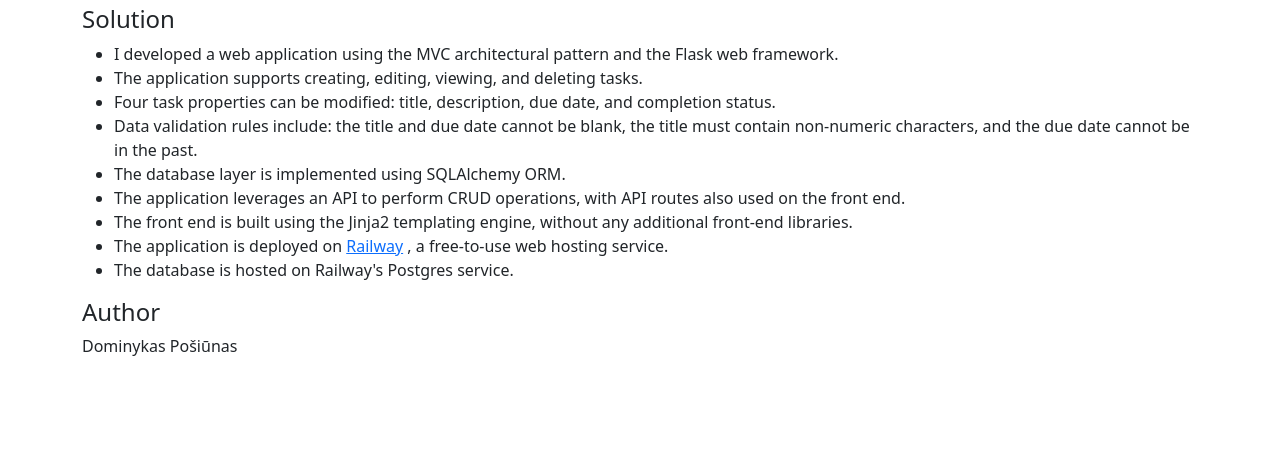
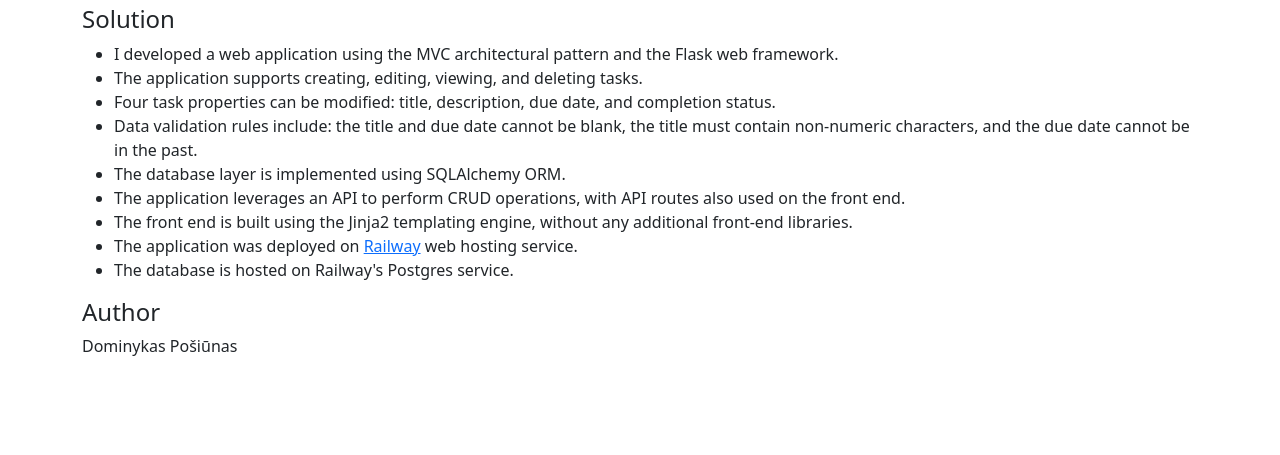
Before and after one commit to Dronzillla/vu_cloud_lab3, a Flask app: page / in a window 1280 px wide. Shown: the part 224-679 px from the top of the page. Run offline with Flask 3, Linux system fonts and the light colour scheme; parts of the project's set-up code (start-up, migrations or seed data) failed here and were passed over.

Commit message:
Fix some minor mistakes in description

```diff
--- a/blueprintapp/blueprints/core/templates/core/index.html
+++ b/blueprintapp/blueprints/core/templates/core/index.html
@@ -19,8 +19,7 @@
             <li>The database layer is implemented using SQLAlchemy ORM.</li>
             <li>The application leverages an API to perform CRUD operations, with API routes also used on the front end.</li>
             <li>The front end is built using the Jinja2 templating engine, without any additional front-end libraries.</li>
-            <li>The application is deployed on <a href="https://railway.com/" target="_blank" rel="noopener noreferrer">Railway</a>
-, a free-to-use web hosting service.</li>
+            <li>The application was deployed on <a href="https://railway.com/" target="_blank" rel="noopener noreferrer">Railway</a> web hosting service.</li>
             <li>The database is hosted on Railway's Postgres service.</li>
         </ul>
 
```
Also changed, not shown: README.md.
